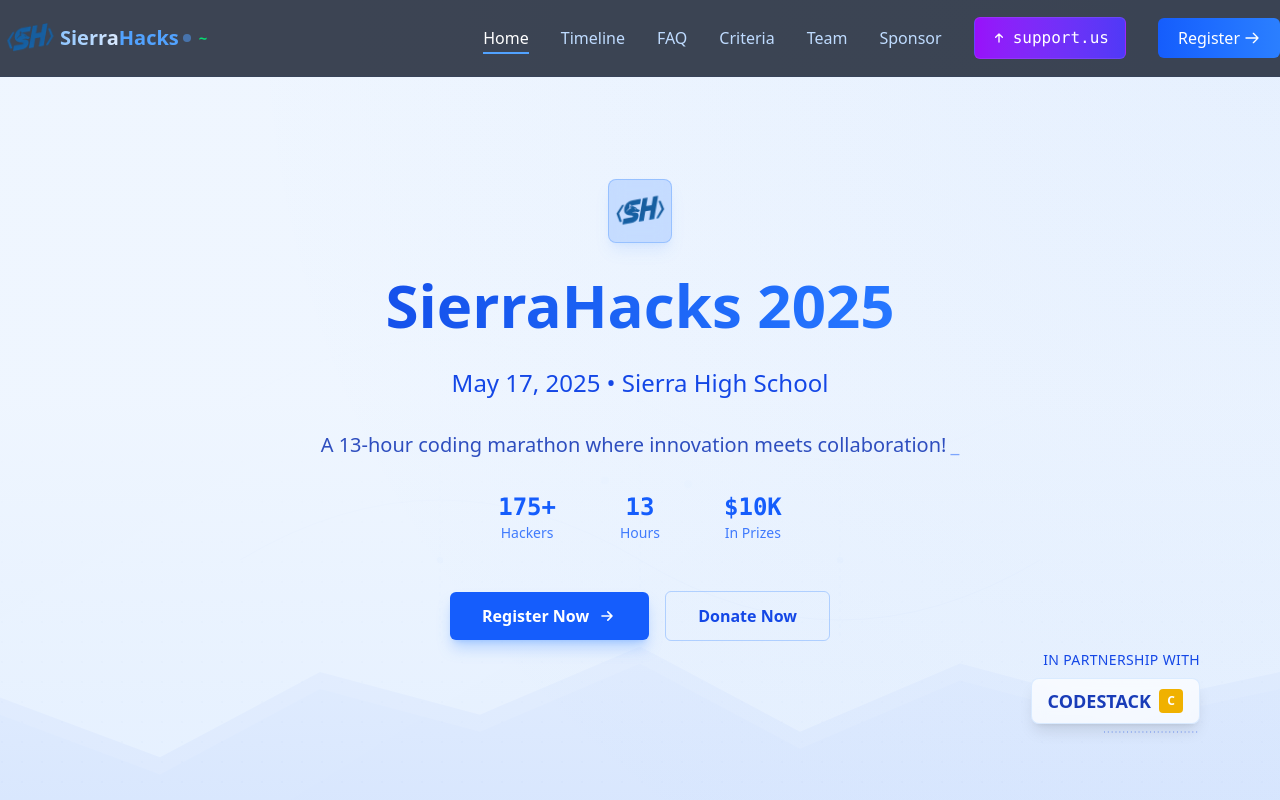
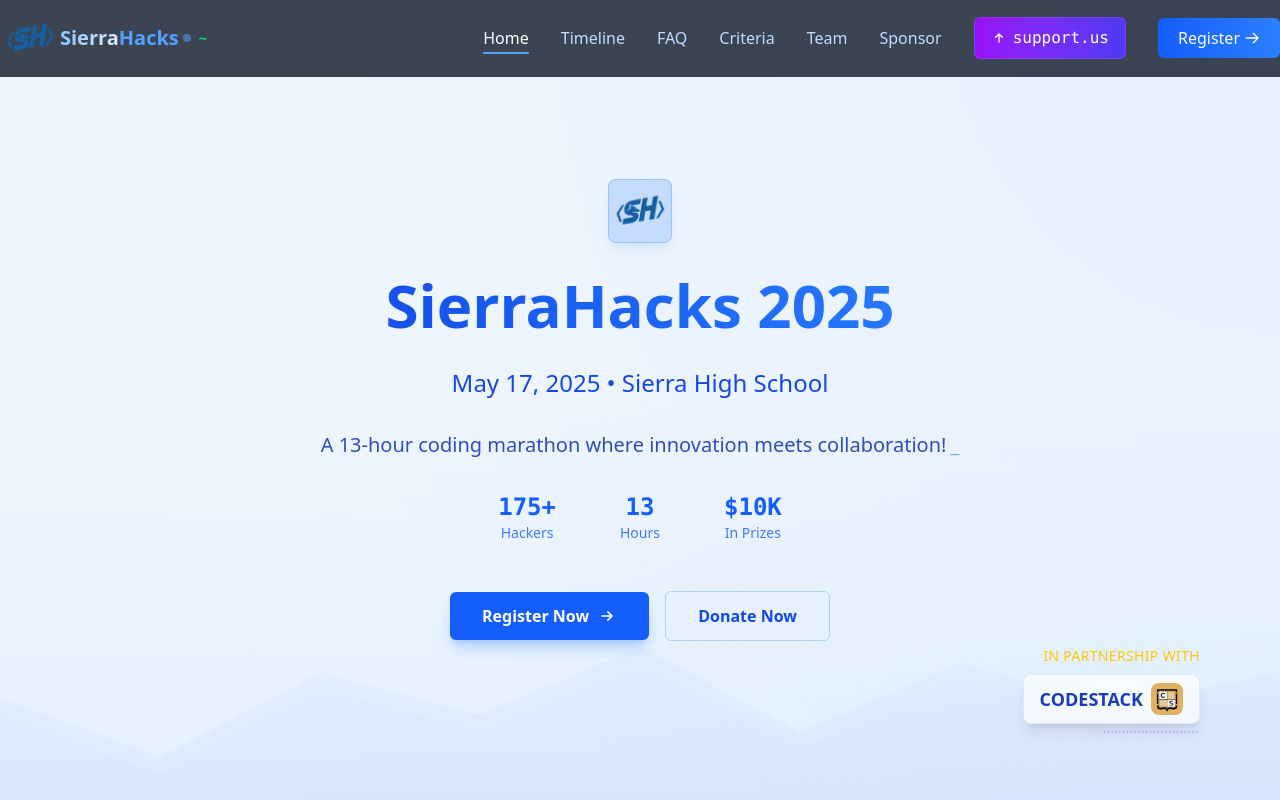
Before and after one commit to sasidharJasty/sierrahacks, a React (Vite) app in the folder frontend/: page / in a window 1280 px wide. Shown: the top 800 px of the page. Built offline with nearby package versions, Linux system fonts and the light colour scheme.

Commit message:
Arjun Added

```diff
--- a/frontend/components/Hero.jsx
+++ b/frontend/components/Hero.jsx
@@ -1,6 +1,7 @@
 import React from "react";
 import { motion } from "framer-motion";
 import logo from "../public/logo.png";
+import cs from "../public/codestack.jpg";
 
 const Hero = () => {
   // Scroll to section
@@ -635,7 +636,7 @@ const Hero = () => {
         transition={{ delay: 0.5, duration: 0.5 }}
         className="absolute bottom-10 sm:bottom-16 right-8 sm:right-20 flex flex-col items-end"
       >
-        <div className="text-xs sm:text-sm text-blue-700 dark:text-blue-400 font-light tracking-wide mb-2">
+        <div className="text-xs sm:text-sm text-yellow-400 font-light tracking-wide mb-2">
           IN PARTNERSHIP WITH
         </div>
 
@@ -646,9 +647,7 @@ const Hero = () => {
           <span className="text-base sm:text-lg font-semibold text-blue-800 dark:text-blue-200 mr-2">
             CODESTACK
           </span>
-          <div className="w-6 h-6 bg-yellow-500 rounded flex items-center justify-center text-white font-bold text-xs">
-            C
-          </div>
+          <img src={cs} alt="CodeStack Logo" className="w-8 h-8 rounded-lg" />
         </motion.div>
 
         <svg className="w-24 h-2 mt-1 opacity-30" viewBox="0 0 100 4" xmlns="http://www.w3.org/2000/svg">
```
Also changed, not shown: frontend/public/codestack.jpg (added).
